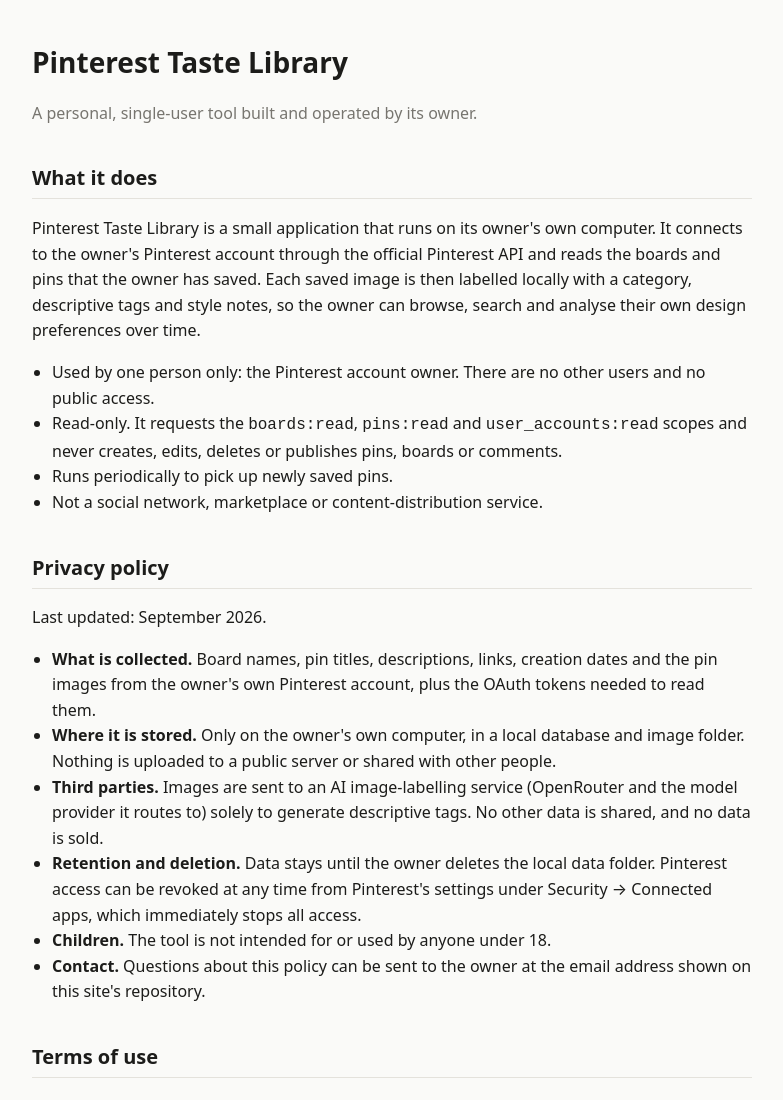
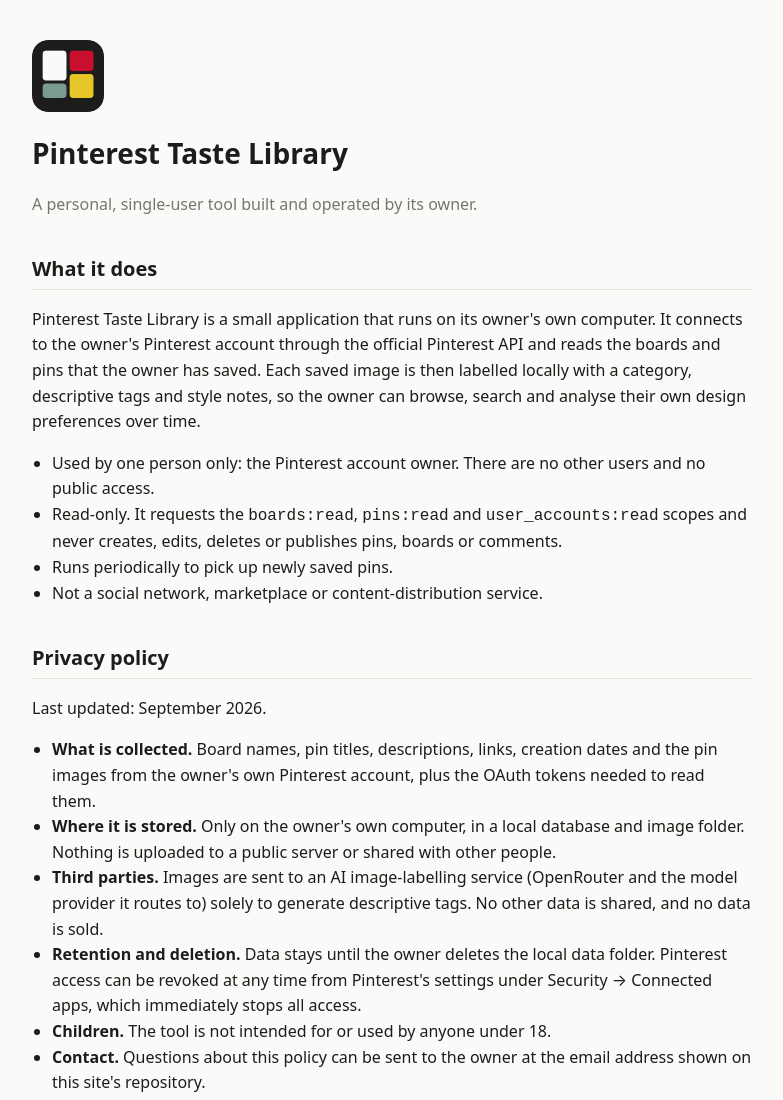
Before and after one commit to NolanCSE/NolanCSE.github.io, a plain HTML site: page index.html in a window 1280 px wide. Shown: the top 1100 px of the page, without its empty margins (248-1031 px from the left). Drawn offline with Linux system fonts and the light colour scheme.

Commit message:
Add app logo

```diff
--- a/index.html
+++ b/index.html
@@ -4,6 +4,7 @@
 <meta charset="utf-8">
 <meta name="viewport" content="width=device-width, initial-scale=1">
 <title>Pinterest Taste Library</title>
+<link rel="icon" type="image/png" href="logo-512.png">
 <style>
   body{max-width:720px;margin:40px auto;padding:0 20px;font:16px/1.6 system-ui,-apple-system,Segoe UI,Roboto,sans-serif;color:#1c1c1a;background:#fafaf8}
   h1{font-size:28px;margin-bottom:4px}
@@ -14,6 +15,7 @@
 </style>
 </head>
 <body>
+<img src="logo-512.png" alt="" width="72" height="72" style="border-radius:16px;display:block;margin-bottom:12px">
 <h1>Pinterest Taste Library</h1>
 <p class="muted">A personal, single-user tool built and operated by its owner.</p>
 
```
Also changed, not shown: logo-512.png (added), logo.png (added).
